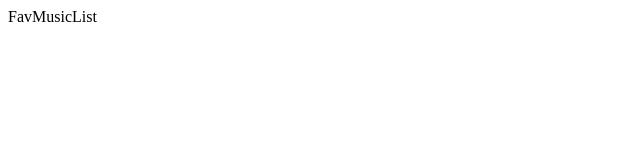
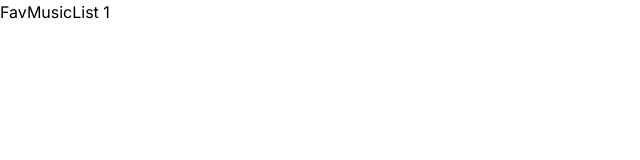
Before and after one commit to mateuszlubianka1993/FavMusicList, a Vue app: page / in a window 1280 px wide. Shown: the top 160 px of the page, without its empty margins (0-640 px from the left). Built offline with nearby package versions, Linux system fonts and the light colour scheme.

Commit message:
Add google fonts and fonts styles

```diff
--- a/public/index.html
+++ b/public/index.html
@@ -5,6 +5,9 @@
     <meta http-equiv="X-UA-Compatible" content="IE=edge">
     <meta name="viewport" content="width=device-width,initial-scale=1.0">
     <link rel="icon" href="<%= BASE_URL %>favicon.ico">
+    <link rel="preconnect" href="https://fonts.googleapis.com">
+    <link rel="preconnect" href="https://fonts.gstatic.com" crossorigin>
+    <link href="https://fonts.googleapis.com/css2?family=Inter:opsz,wght@400;600&display=swap" rel="stylesheet">
     <title><%= htmlWebpackPlugin.options.title %></title>
   </head>
   <body>
--- a/src/App.vue
+++ b/src/App.vue
@@ -1,3 +1,7 @@
 <template>
-  <div id="app">FavMusicList</div>
+  <div id="app">FavMusicList 1</div>
 </template>
+
+<style lang="scss">
+@import "./styles/app.scss";
+</style>
--- /dev/null
+++ b/src/styles/_base.scss
@@ -0,0 +1,51 @@
+html, body, div, span, applet, object, iframe,
+h1, h2, h3, h4, h5, h6, p, blockquote, pre,
+a, abbr, acronym, address, big, cite, code,
+del, dfn, em, img, ins, kbd, q, s, samp,
+small, strike, strong, sub, sup, tt, var,
+b, u, i, center,
+dl, dt, dd, ol, ul, li,
+fieldset, form, label, legend,
+table, caption, tbody, tfoot, thead, tr, th, td,
+article, aside, canvas, details, embed,
+figure, figcaption, footer, header, hgroup,
+main, menu, nav, output, ruby, section, summary,
+time, mark, audio, video {
+    margin: 0;
+    padding: 0;
+    border: 0;
+    font-size: 100%;
+    font: inherit;
+    vertical-align: baseline;
+    box-sizing: border-box;
+}
+
+article, aside, details, figcaption, figure,
+footer, header, hgroup, main, menu, nav, section {
+    display: block;
+}
+
+body {
+    line-height: 1;
+    background: #fff;
+    color: #222;
+}
+
+ol, ul {
+    list-style: none;
+}
+
+blockquote, q {
+    quotes: none;
+}
+
+blockquote::before, blockquote::after,
+q::before, q::after {
+    content: '';
+    content: none;
+}
+
+table {
+    border-collapse: collapse;
+    border-spacing: 0;
+}
--- /dev/null
+++ b/src/styles/_typography.scss
@@ -0,0 +1,14 @@
+body {
+    font-family: $font-family-base;
+    font-weight: $font-weight-normal;
+    font-size: $font-size-base;
+    line-height: $line-height-base;
+    color: $text-color-primary;
+}
+
+h1, h2, h3, h4, h5, h6 {
+    font-family: $font-family-base;
+    font-weight: $font-weight-semibold;
+    font-size: $font-size-title;
+    line-height: $line-height-title;
+}
--- /dev/null
+++ b/src/styles/_variables.scss
@@ -0,0 +1,13 @@
+// Color variables
+$color-black: #000;
+$color-white: #fff;
+// Font variables
+$font-family-base: 'Inter', sans-serif;
+$font-weight-normal: 400;
+$font-weight-semibold: 600;
+$font-size-base: 16px;
+$line-height-base: 1.5;
+$font-size-title: 24px;
+$line-height-title: 1.2;
+$text-color-primary: $color-black;
+$text-color-secondary: $color-white;
--- /dev/null
+++ b/src/styles/app.scss
@@ -0,0 +1,2 @@
+@import "@/styles/_base";
+@import "@/styles/typography";
--- /dev/null
+++ b/src/styles/main.scss
@@ -0,0 +1 @@
+@import "./_variables";
--- a/vue.config.js
+++ b/vue.config.js
@@ -1,4 +1,13 @@
 const { defineConfig } = require("@vue/cli-service");
 module.exports = defineConfig({
   transpileDependencies: true,
+  css: {
+    loaderOptions: {
+      scss: {
+        additionalData: `
+          @import "@/styles/main.scss";
+        `,
+      },
+    },
+  },
 });
```
